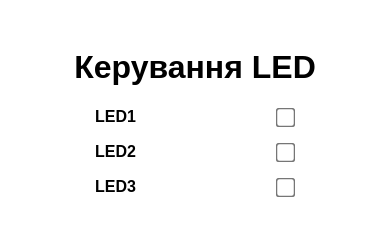
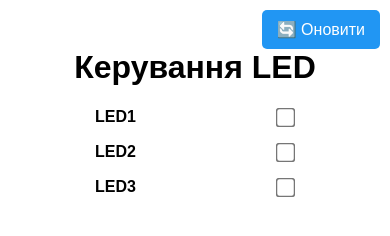
Before and after one commit to davydfed/esp32-led-controller, a website: page public/index.html in a window 390 px wide. Drawn offline with nearby package versions, Linux system fonts and the light colour scheme.

Commit message:
update index.html for frontend fixes

```diff
--- a/public/index.html
+++ b/public/index.html
@@ -2,7 +2,7 @@
 <html lang="uk">
 <head>
   <meta charset="UTF-8" />
-  <meta name="viewport" content="width=device-width, initial-scale=1" />
+  <meta name="viewport" content="width=device-width, initial-scale=1.0, maximum-scale=1.0, user-scalable=no" />
   <title>ESP32 LED Control</title>
   <style>
     body {
@@ -38,6 +38,27 @@
       transition: opacity 0.3s;
       display: none;
     }
+
+    #refresh-btn {
+  position: fixed;
+  top: 10px;
+  right: 10px;
+  padding: 10px 15px;
+  font-size: 16px;
+  background-color: #2196F3;
+  color: white;
+  border: none;
+  border-radius: 5px;
+  z-index: 1000;
+  display: none;
+}
+
+@media (max-width: 768px) {
+  #refresh-btn.mobile-only {
+    display: block;
+  }
+}
+
   </style>
 </head>
 <body>
@@ -45,6 +66,7 @@
   <div id="root"></div>
 
   <div id="status-message"></div>
+  <button id="refresh-btn" class="mobile-only">🔄 Оновити</button>
 
   <!-- React -->
   <script src="https://unpkg.com/react@18/umd/react.development.js" crossorigin></script>
@@ -130,6 +152,11 @@
     }
 
     ReactDOM.createRoot(document.getElementById('root')).render(React.createElement(LEDControl));
+
+    document.getElementById('refresh-btn').addEventListener('click', () => {
+  location.reload(true); // true — для повного оновлення без кешу
+});
+
   </script>
 </body>
 </html>
```
